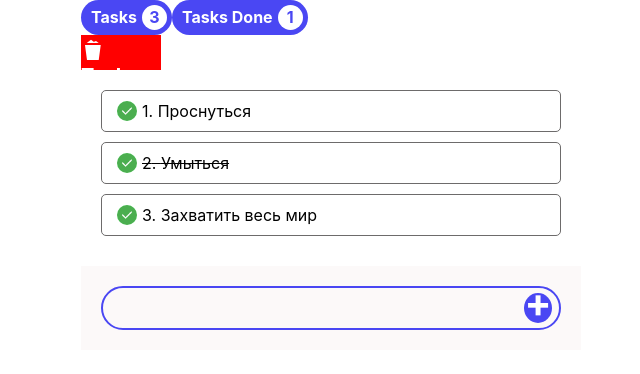
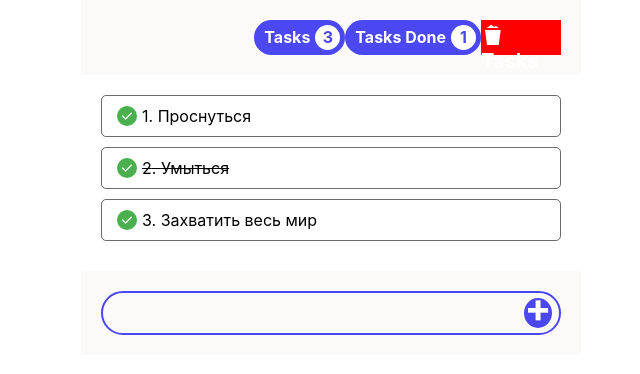
Before and after one commit to Saleyevav/to-do-list, a React (Create React App) app: page / in a window 1280 px wide. Shown: the top 374 px of the page, without its empty margins (309-949 px from the left). Built offline with nearby package versions, Linux system fonts and the light colour scheme.

Commit message:
Create Menu component

```diff
--- a/src/App.js
+++ b/src/App.js
@@ -4,8 +4,7 @@ import "./App.css";
 import ToDoList from "./components/ToDoList";
 import InputWithButton from "./components/InputWithButton";
 import ToDoService from "./API/ToDoService";
-import Counter from "./components/Counter";
-import DeleteButton from "./components/DeleteButton";
+import Menu from "./components/Menu";
 
 function App() {
   const [toDoList, setToDoList] = useState(ToDoService.getAll());
@@ -23,21 +22,9 @@ function App() {
     setToDoList([...toDoList]);
   };
 
-  const clearToDoList = () => {
-    setToDoList([]);
-  };
-
   return (
     <div className="App">
-      <Counter title="Tasks" count={toDoList.length} />
-      <Counter
-        title="Tasks Done"
-        count={toDoList.reduce(
-          (sum, item) => (item.completed ? sum + 1 : sum),
-          0
-        )}
-      />
-      <DeleteButton onBtnClickFunction={clearToDoList} />
+      <Menu toDoList={toDoList} clearToDoList={() => setToDoList([])} />
       <ToDoList
         list={toDoList}
         setList={setToDoList}
--- /dev/null
+++ b/src/components/Menu/Counter/index.jsx
@@ -0,0 +1,12 @@
+import React from "react";
+import classes from "./styles.module.css";
+const Counter = ({ title, count }) => {
+  return (
+    <div className={classes.wrapper}>
+      <div className={classes.title}>{title} </div>
+      <div className={classes.count}>{count}</div>
+    </div>
+  );
+};
+
+export default Counter;
--- /dev/null
+++ b/src/components/Menu/Counter/styles.module.css
@@ -0,0 +1,25 @@
+.wrapper {
+  background-color: #4a47f3;
+  display: inline-block;
+  border-radius: 30px;
+  padding: 5px 5px 5px 10px;
+}
+
+.title {
+  color: white;
+  font-weight: bold;
+  display: inline-block;
+}
+
+.count {
+  display: inline-block;
+  background: white;
+  color: #4a47f3;
+  height: 25px;
+  width: 25px;
+  text-align: center;
+  font-weight: bold;
+  margin-left: 5px;
+  line-height: 1.5;
+  border-radius: 50%;
+}
--- /dev/null
+++ b/src/components/Menu/DeleteButton/index.jsx
@@ -0,0 +1,13 @@
+import React from "react";
+import classes from "./styles.module.css";
+import trash from "./images/trash.png";
+const DeleteButton = (props) => {
+  return (
+    <div onClick={props.onBtnClickFunction} className={classes.wrapper}>
+      <img src={trash} alt="trash" className={classes.img} />
+      Tasks
+    </div>
+  );
+};
+
+export default DeleteButton;
--- /dev/null
+++ b/src/components/Menu/DeleteButton/styles.module.css
@@ -0,0 +1,15 @@
+.wrapper {
+  background-color: red;
+  color: white;
+  font-weight: bold;
+  cursor: pointer;
+  font-size: 20px;
+  height: 35px;
+  width: 80px;
+  display: block;
+}
+
+.img {
+  position: relative;
+  top: 3px;
+}
--- /dev/null
+++ b/src/components/Menu/index.jsx
@@ -0,0 +1,33 @@
+import React from "react";
+import classes from "./styles.module.css";
+import Counter from "./Counter";
+import DeleteButton from "./DeleteButton";
+
+const Menu = ({ toDoList, clearToDoList }) => {
+  return (
+    <div className={classes.wrapper}>
+      <div>
+        <Counter
+          title="Tasks"
+          count={toDoList.length}
+          style={{ marginLeft: 10 }}
+        />
+        <Counter
+          style={{ marginLeft: 10 }}
+          title="Tasks Done"
+          count={toDoList.reduce(
+            (sum, item) => (item.completed ? sum + 1 : sum),
+            0
+          )}
+        />
+      </div>
+
+      <DeleteButton
+        style={{ marginLeft: 10 }}
+        onBtnClickFunction={clearToDoList}
+      />
+    </div>
+  );
+};
+
+export default Menu;
--- /dev/null
+++ b/src/components/Menu/styles.module.css
@@ -0,0 +1,6 @@
+.wrapper {
+  display: flex;
+  justify-content: right;
+  padding: 20px;
+  background-color: rgb(252, 249, 249);
+}
```
Also changed, not shown: src/components/Menu/DeleteButton/images/trash.png (added).
